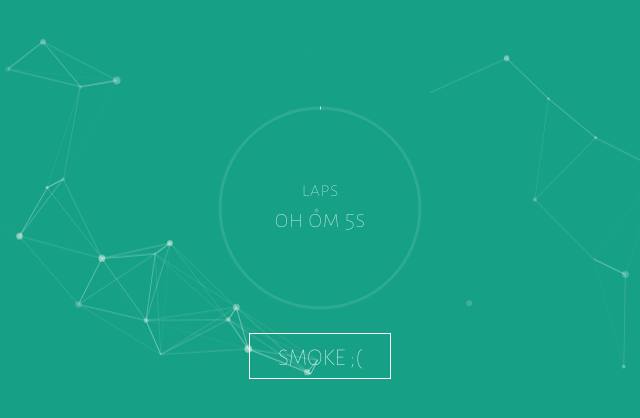
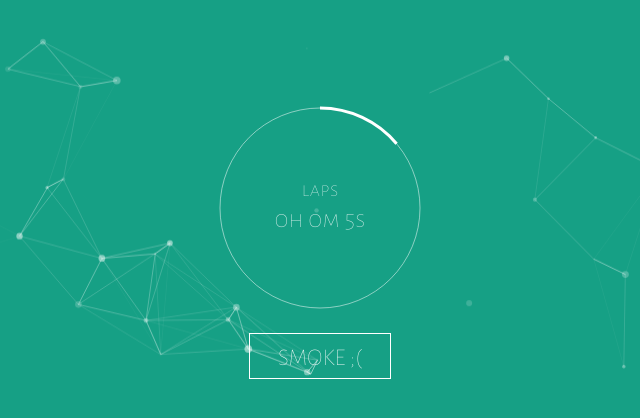
Before and after one commit to Corey-Maler/corey-maler.github.io, a plain HTML site: page webapp/index.html in a window 1280 px wide. Shown: the full height of the page, 320-960 px from the left. Drawn offline with Linux system fonts and the light colour scheme.

Commit message:
removed excess snap.svg

```diff
--- a/webapp/index.html
+++ b/webapp/index.html
@@ -143,9 +143,9 @@
         -webkit-text-size-adjust: 100%;
       }
     </style>
-    <script type="text/javascript" src="snap.svg-min.js"></script>
 
-      <script src="particles.min.js"></script>
+
+    <script src="particles.min.js"></script>
   </head>
 
   <body>
@@ -162,7 +162,15 @@
     <small>laps</small><br />
     <span id="lapsed">17h 32m 12s</span>
   </div>
-  <svg id="svg"></svg>
+  <svg id="svg">
+    <circle cx="125" cy="125" r="100"
+      style="stroke: #fff; fill: none; opacity: 0.5; stroke-width: 1px"
+    />
+
+    <path id="arc" d="M 100 100 L 300 100 L 200 300 z"
+        fill="none" stroke="#fff" stroke-width="3" />
+
+  </svg>
 </div>
 <div class="controls">
   <a class="btn" id="run">Smoke ;(</a>
--- a/webapp/script.js
+++ b/webapp/script.js
@@ -1,22 +1,13 @@
 var canvasSize = 250,
-    centre = canvasSize/2,
-    radius = canvasSize*0.8/2,
-    s = Snap('#svg'),
-    path = "",
-    circles = s.circle(centre, centre, radius),
-    arc = s.path(path),
+    centre = 125,
+    radius = 100,
     startY = centre-radius,
     runBtn = document.getElementById('run'),
     percDiv = document.getElementById('percent'),
-    lapsed = document.getElementById('lapsed'),
-    input = document.getElementById('input');
+    lapsed = document.getElementById('lapsed');
 
-    circles.attr({
-    	//stroke: "rgba(61,160,141, 0.1)",
-    	stroke: "rgba(255, 255, 255, 0.1)",
-        fill: "none",
-    	strokeWidth: 3
-    });
+    var svg = document.getElementById('svg');
+    var arc = document.getElementById('arc');
 
  var lastSmoke = new Date(localStorage['lastSmoke']);
 
@@ -60,12 +51,16 @@ runBtn.onclick = function() {
    localStorage['lastSmoke'] = lastSmoke;
 };
 
+
+
 function run(percent) {
     var endpoint = percent*360;
-    Snap.animate(oldVal, endpoint,   function (val) {
-        arc.remove();
 
-        var d = val,
+    endpoint = 50;
+
+    //console.log(arc);
+
+    var d = endpoint,
             dr = d-90;
             radians = Math.PI*(dr)/180,
             endx = centre + radius*Math.cos(radians),
@@ -73,16 +68,7 @@ function run(percent) {
             largeArc = d>180 ? 1 : 0;
             path = "M"+centre+","+startY+" A"+radius+","+radius+" 0 "+largeArc+",1 "+endx+","+endy;
 
-        arc = s.path(path);
-        arc.attr({
-          stroke: '#FFFFFF',
-          fill: 'none',
-          strokeWidth: 3
-        });
-        //percDiv.innerHTML =    Math.round(val/360*100) +'%';
-
-    }, 2000, mina.easeinout);
-    oldVal = endpoint;
+    arc.setAttribute('d', path);
 }
 
 run(0);
```
